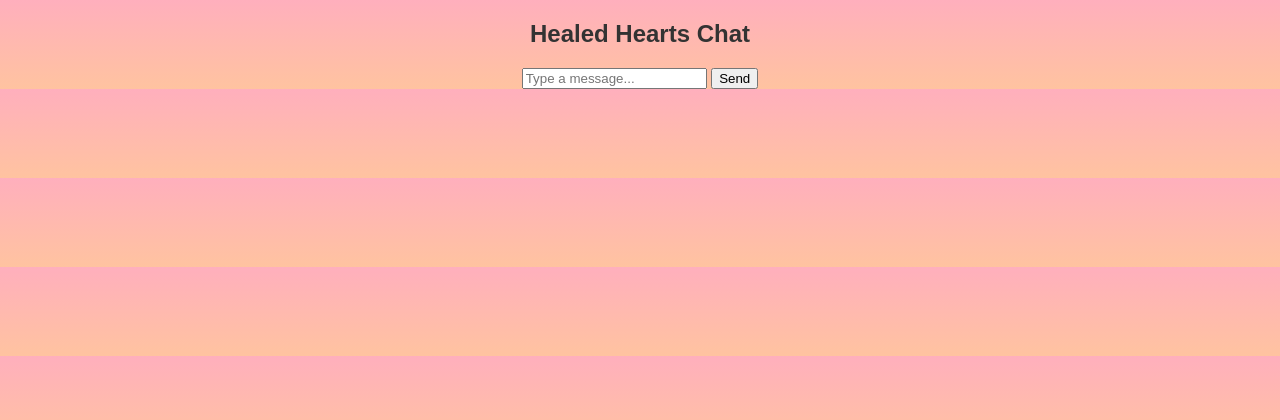
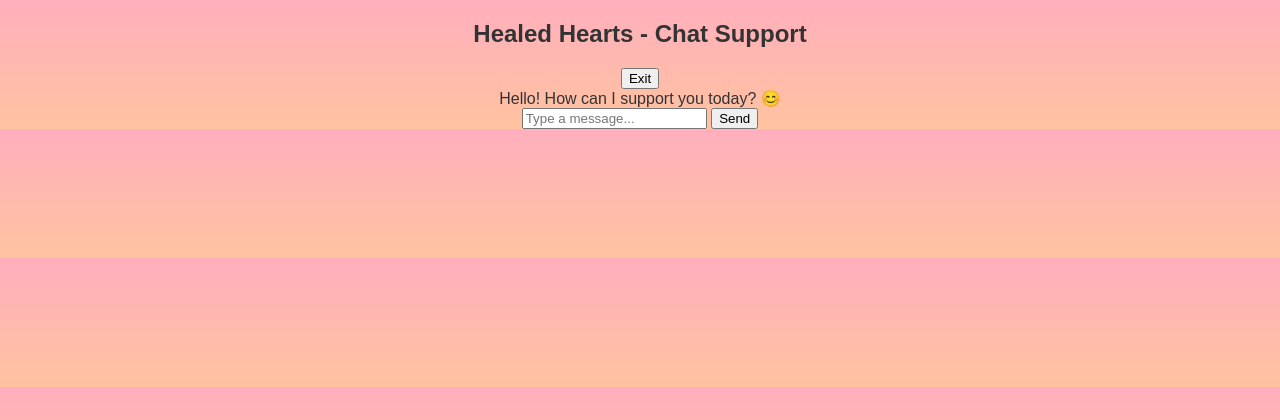
Before and after one commit to karthikeya25/healedhearts, a Flask app: template healed_hearts/templates/chat.html in a window 1280 px wide. Shown: the top 420 px of the page. Run offline with Flask 3, Linux system fonts and the light colour scheme; the template is opened without the code that fills it, so the values that code supplies are empty.

Commit message:
Update chat.html

```diff
--- a/healed_hearts/templates/chat.html
+++ b/healed_hearts/templates/chat.html
@@ -3,29 +3,28 @@
 <head>
     <meta charset="UTF-8">
     <meta name="viewport" content="width=device-width, initial-scale=1.0">
-    <title>Healed Hearts Chat</title>
-    <link rel="stylesheet" href="{{ url_for('static', filename='styles.css') }}">
-    <script defer src="{{ url_for('static', filename='app.js') }}"></script>
+    <title>Chat - Healed Hearts</title>
+    <link rel="stylesheet" href="styles.css">
+    <script defer src="app.js"></script>
 </head>
 <body>
     <div class="chat-container">
-        <header class="chat-header">
-            <h2>Healed Hearts Chat</h2>
-        </header>
+        <div class="chat-header">
+            <h2>Healed Hearts - Chat Support</h2>
+            <button class="exit-btn" onclick="window.location.href='index.html'">Exit</button>
+        </div>
 
         <div class="chat-box" id="chat-box">
-            <!-- Chat messages will be dynamically added here -->
+            <div class="bot-message">Hello! How can I support you today? 😊</div>
         </div>
 
         <div class="typing-indicator" id="typing-indicator">
-            <span></span>
-            <span></span>
-            <span></span>
+            <span></span><span></span><span></span>
         </div>
 
-        <div class="chat-input-area">
-            <input type="text" id="chat-input" placeholder="Type a message..." autocomplete="off">
-            <button id="send-btn">Send</button>
+        <div class="chat-input">
+            <input type="text" id="user-message" placeholder="Type a message..." onkeypress="handleKeyPress(event)">
+            <button onclick="sendMessage()">Send</button>
         </div>
     </div>
 </body>
```
